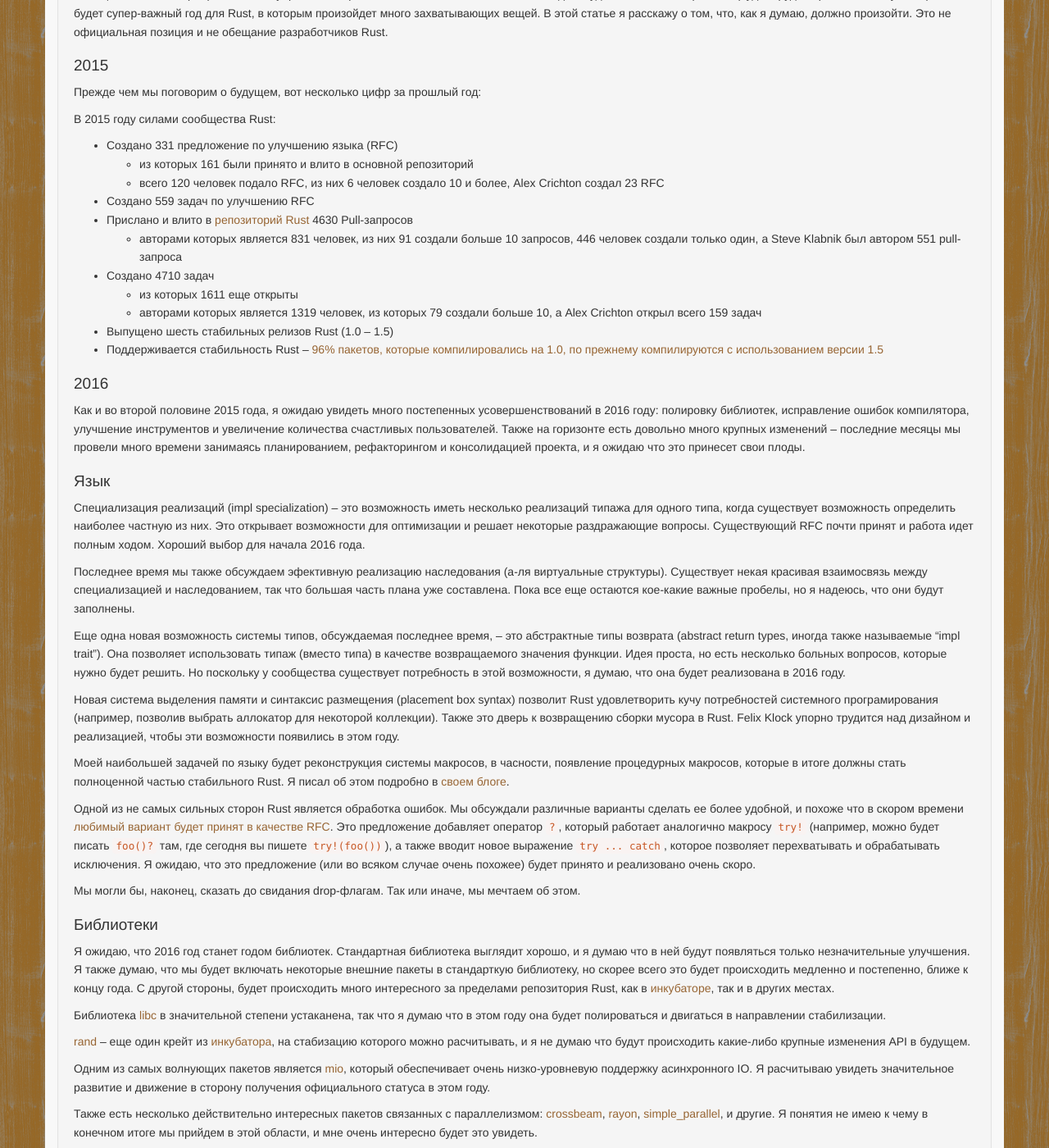
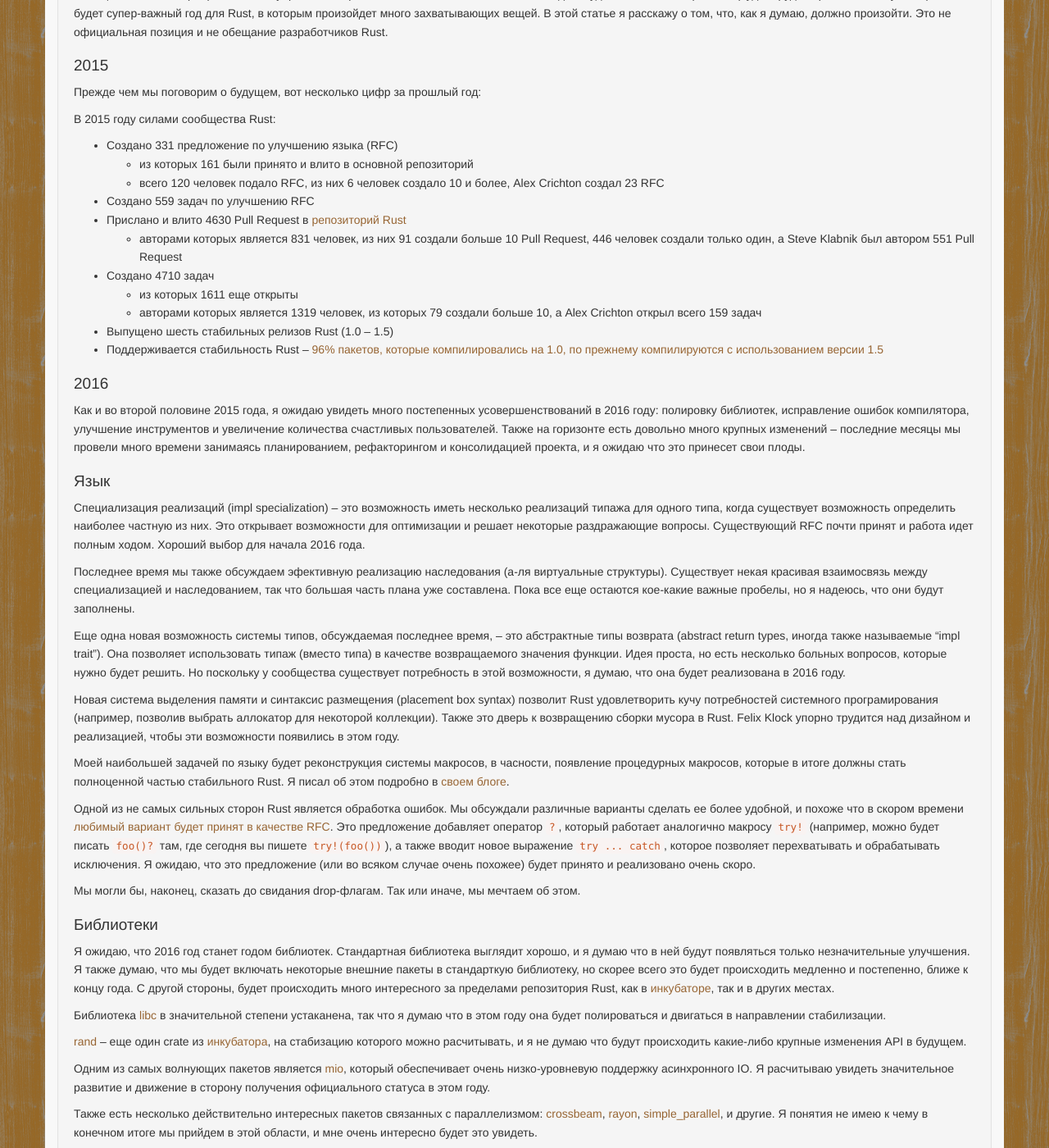
Before and after one commit to rust-lang-ru/rustycrate.ru, a Jekyll site: the page built from _posts/2016-01-10-rust-in-2016.md, in a window 1280 px wide and 1400 px high, scrolled down 211 px. Shown: the whole window at 82% size. Built offline with Jekyll 4.4.1, drawn with Linux system fonts in a browser that asks for light colours; nearby versions of some CDN libraries; Markdown is read by kramdown in place of the engine named in the settings; comment, search, counter and statistics services are not loaded.

Commit message:
Rust in 2016: fixes

```diff
--- a/_posts/2016-01-10-rust-in-2016.md
+++ b/_posts/2016-01-10-rust-in-2016.md
@@ -31,8 +31,8 @@
     * из которых 161 были принято и влито в основной репозиторий
     * всего 120 человек подало RFC, из них 6 человек создало 10 и более, Alex Crichton создал 23 RFC
 * Создано 559 задач по улучшению RFC
-* Прислано и влито в [репозиторий Rust](https://github.com/rust-lang/rust) 4630 Pull-запросов
-    * авторами которых является 831 человек, из них 91 создали больше 10 запросов, 446 человек создали только один, а Steve Klabnik был автором 551 pull-запроса
+* Прислано и влито 4630 Pull Request в [репозиторий Rust](https://github.com/rust-lang/rust)
+    * авторами которых является 831 человек, из них 91 создали больше 10 Pull Request, 446 человек создали только один, а Steve Klabnik был автором 551 Pull Request
 * Создано 4710 задач
     * из которых 1611 еще открыты
     * авторами которых является 1319 человек, из которых 79 создали больше 10, а Alex Crichton открыл всего 159 задач
@@ -96,7 +96,7 @@
 Библиотека [libc](https://github.com/rust-lang-nursery/libc) в значительной степени устаканена, так что я думаю что в этом году она будет
 полироваться и двигаться в направлении стабилизации.
 
-[rand](https://github.com/rust-lang-nursery/rand) – еще один крейт из [инкубатора](https://github.com/rust-lang-nursery), на стабизацию которого можно расчитывать, и я не думаю
+[rand](https://github.com/rust-lang-nursery/rand) – еще один crate из [инкубатора](https://github.com/rust-lang-nursery), на стабизацию которого можно расчитывать, и я не думаю
 что будут происходить какие-либо крупные изменения API в будущем.
 
 Одним из самых волнующих пакетов является [mio](https://github.com/carllerche/mio), который обеспечивает очень низко-уровневую
```
Also changed, not shown: other parts of _posts/2016-01-10-rust-in-2016.md (+1 -1 lines).
